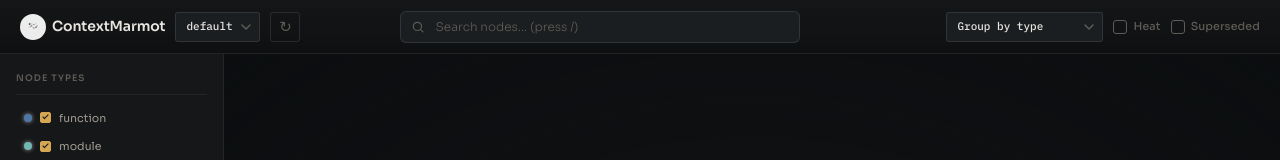
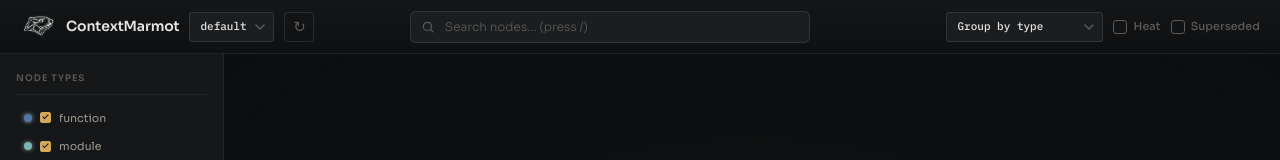
Before and after one commit to Nurozen/context-marmot, a website built with Vite: page web/index.html in a window 1280 px wide. Shown: the top 160 px of the page. Built offline with nearby package versions, Linux system fonts and the light colour scheme; no server answers; files whose address does not match are found by name.

Commit message:
Improve toolbar logo rendering

```diff
--- a/web/index.html
+++ b/web/index.html
@@ -11,7 +11,7 @@
     <header id="toolbar">
       <div class="toolbar-left">
         <h1 class="logo">
-          <img class="logo-mark-img" src="logo.png" alt="" width="22" height="22" />
+          <img class="logo-mark-img" src="logo-mark.png" alt="" width="38" height="28" />
           ContextMarmot
         </h1>
         <select id="namespace-select"></select>
--- a/web/src/style.css
+++ b/web/src/style.css
@@ -152,7 +152,7 @@ html, body {
 .logo {
   display: inline-flex;
   align-items: center;
-  gap: 6px;
+  gap: 8px;
   font-size: 14px;
   font-weight: 600;
   letter-spacing: -0.01em;
@@ -166,20 +166,18 @@ html, body {
   font-weight: 700;
 }
 
-/* PNG logo replacement for the marmot emoji. The source asset has a light
-   marmot silhouette with black graph nodes. On the dark UI background the
-   black parts vanish, so we render the logo on a light circular chip
-   that keeps both layers readable at toolbar size. */
+/* Toolbar-specific crop of the PNG logo. The full-size source has generous
+   transparent margin and becomes illegible when squeezed into a small chip. */
 .logo-mark-img {
-  width: 26px;
-  height: 26px;
+  width: 38px;
+  height: 28px;
   display: inline-block;
   flex: 0 0 auto;
-  padding: 3px;
-  background: rgba(255, 255, 255, 0.92);
-  border-radius: 50%;
   box-sizing: border-box;
   object-fit: contain;
+  filter:
+    drop-shadow(0 0 1px rgba(255, 255, 255, 0.35))
+    drop-shadow(0 1px 2px rgba(0, 0, 0, 0.55));
 }
 
 /* ── Form Controls (shared) ───────────────────────────────────── */
```
Also changed, not shown: web/public/logo-mark.png (added).
